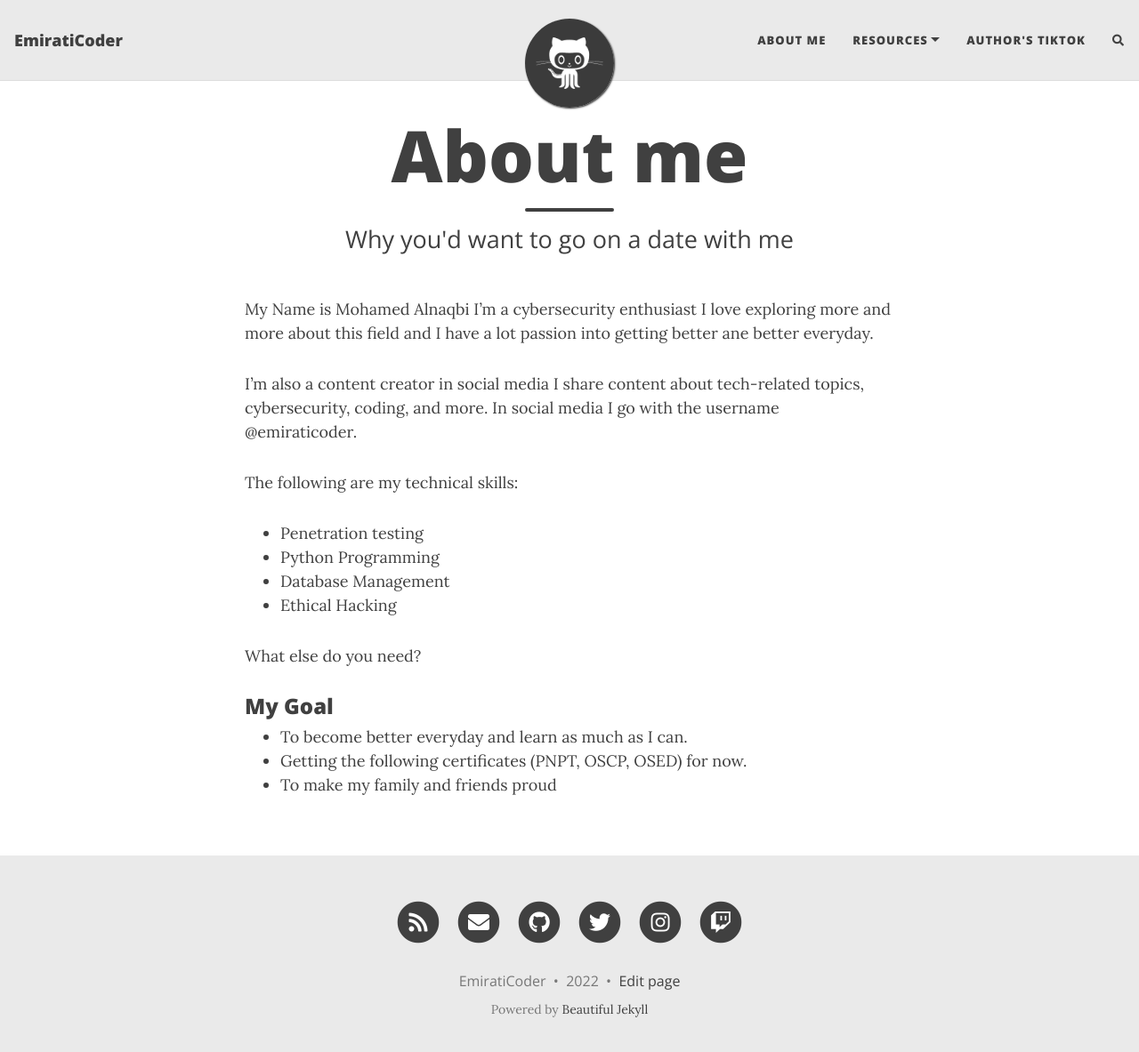
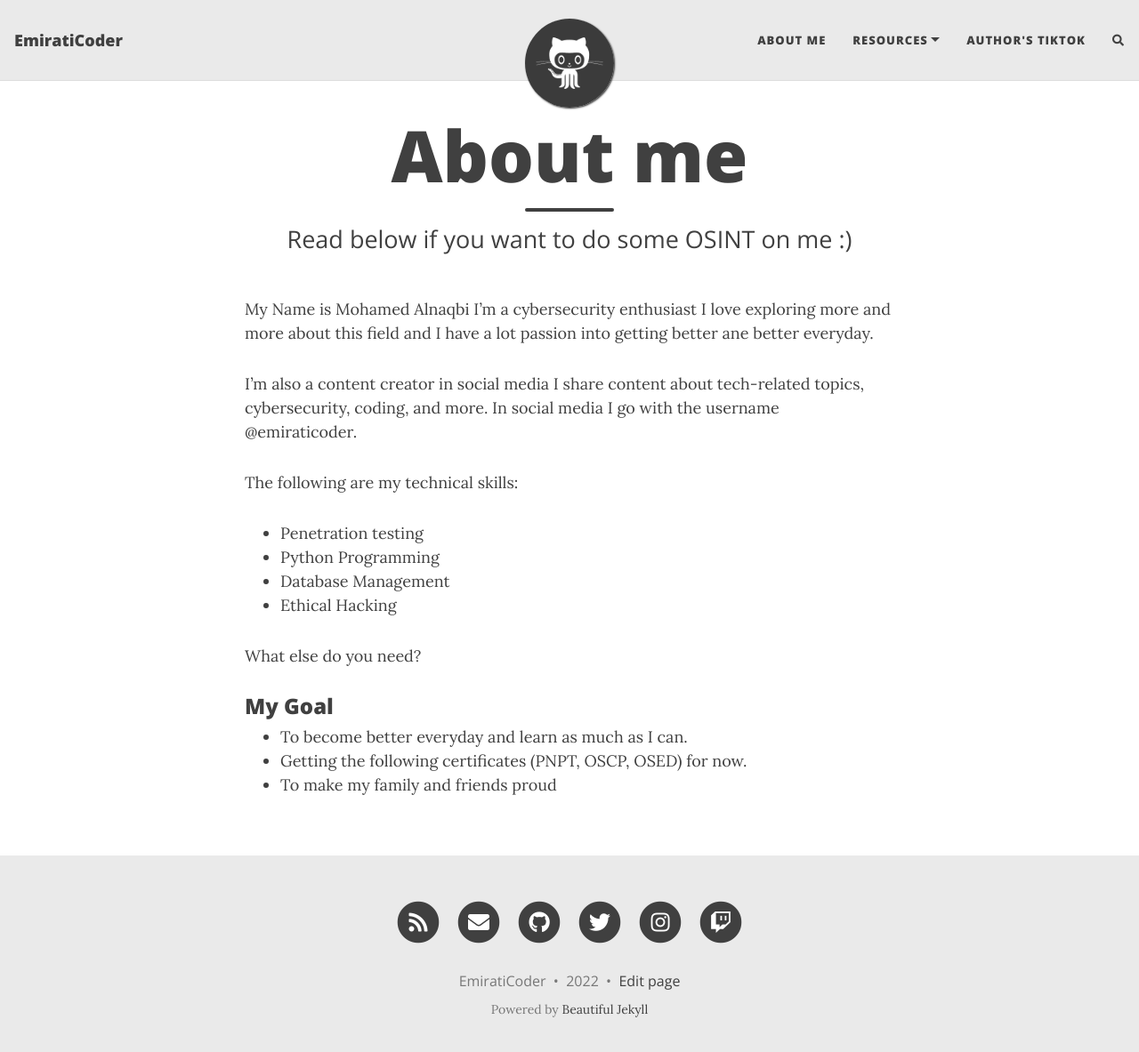
Before and after one commit to EmiratiCoder/emiraticoder.github.io, a Jekyll site: the page built from aboutme.md, in a window 1280 px wide and 1196 px high. Shown: the top 1183 px of the window at 89% size. Built offline with Jekyll 4.4.1, drawn with Linux system fonts in a browser that asks for light colours; nearby versions of some CDN libraries; comment, search, counter and statistics services are not loaded.

Commit message:
Update aboutme.md

```diff
--- a/aboutme.md
+++ b/aboutme.md
@@ -1,7 +1,7 @@
 ---
 layout: page
 title: About me
-subtitle: Why you'd want to go on a date with me
+subtitle: 'Read below if you want to do some OSINT on me :)'
 published: true
 ---
 
```
